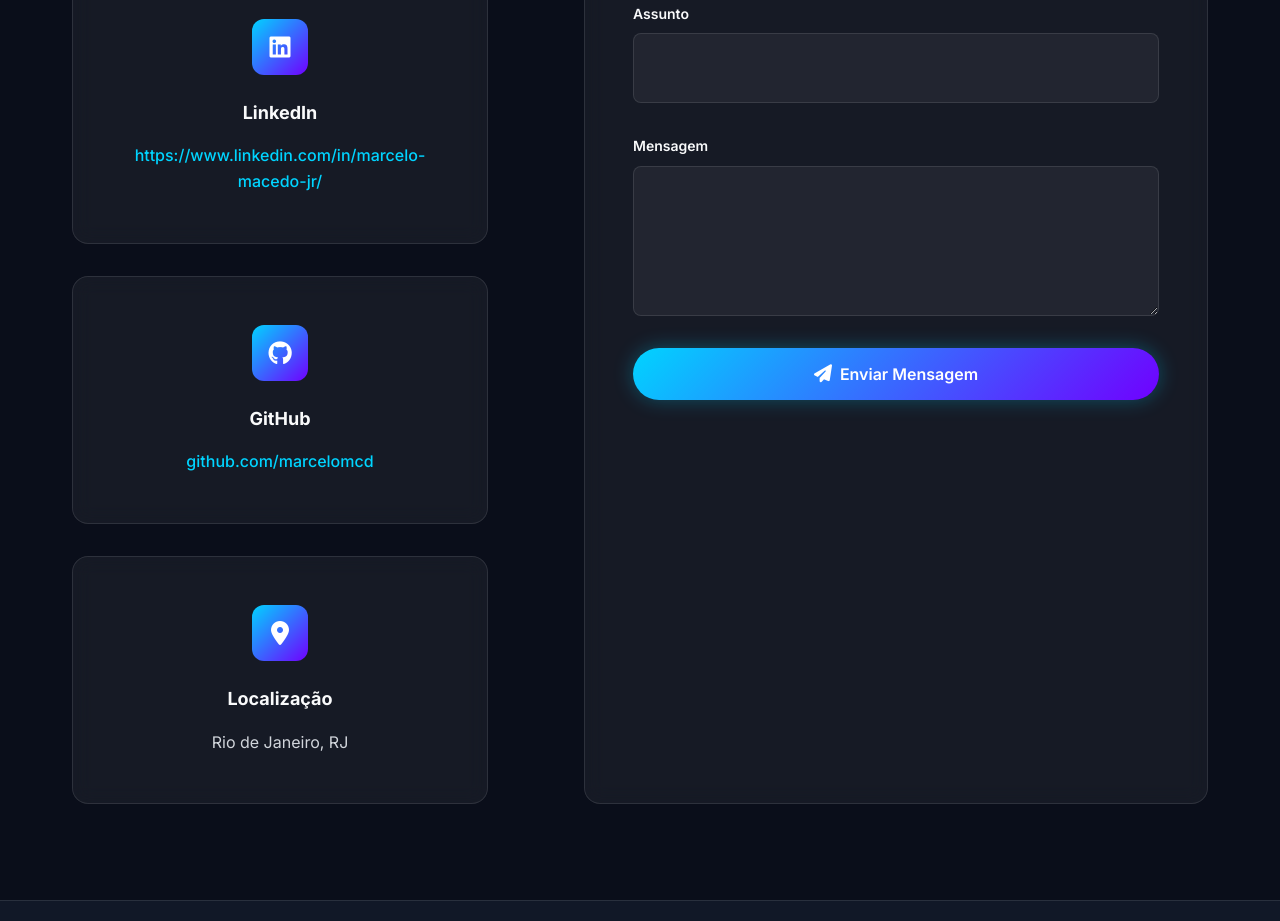
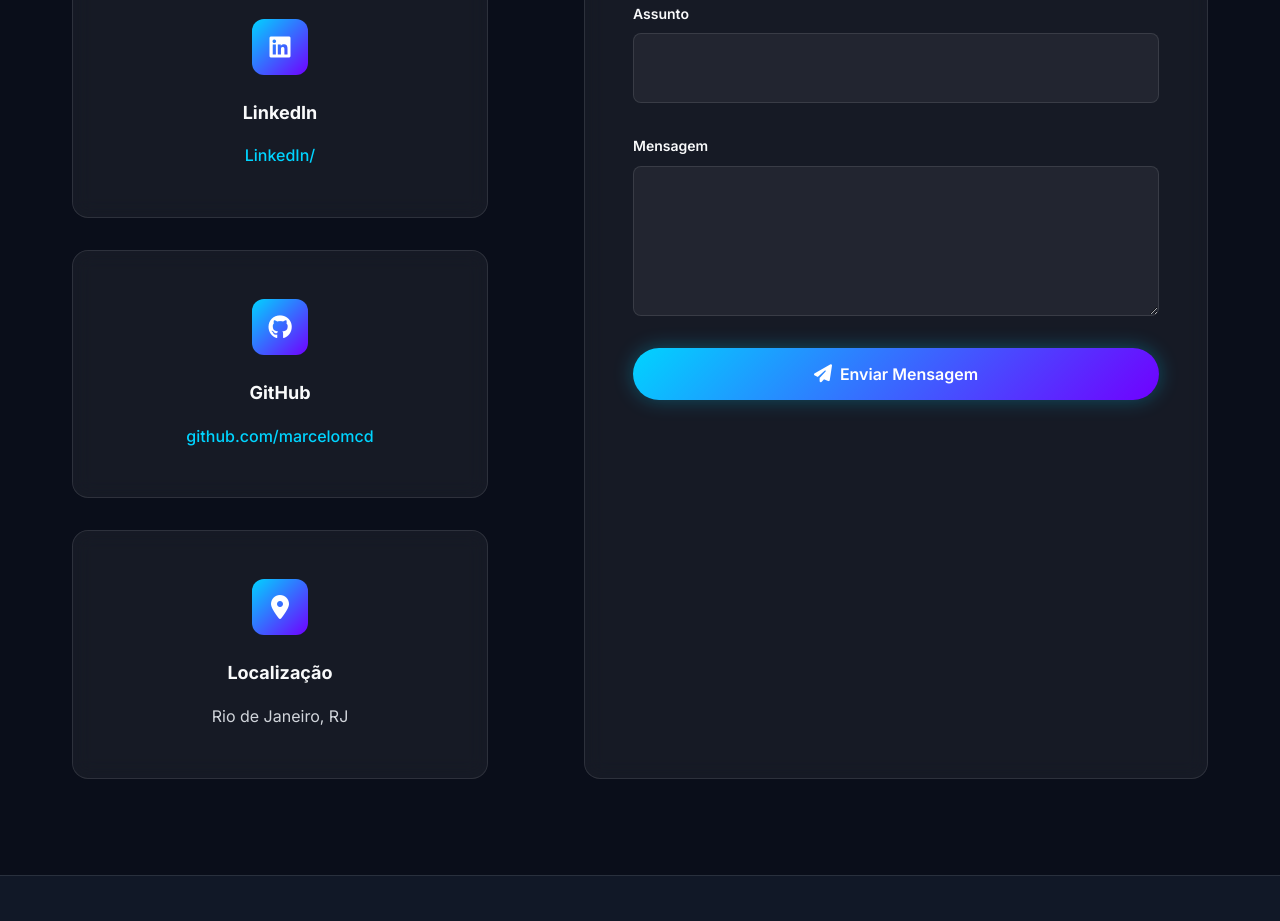
Before and after one commit to marcelomcd/marcelomcd.github.io, a website: page index.html in a window 1280 px wide. Shown: the part 9653-10574 px from the top of the page. Drawn offline with Linux system fonts and the light colour scheme.

Commit message:
Update LinkedIn link text in index.html

```diff
--- a/index.html
+++ b/index.html
@@ -849,7 +849,7 @@
                                 <i class="fab fa-linkedin"></i>
                             </div>
                             <h4 class="contact-card-title">LinkedIn</h4>
-                            <a href="https://www.linkedin.com/in/marcelo-macedo-jr/" target="_blank" class="contact-link">https://www.linkedin.com/in/marcelo-macedo-jr/</a>
+                            <a href="https://www.linkedin.com/in/marcelo-macedo-jr/" target="_blank" class="contact-link">LinkedIn/</a>
                         </div>
 
                         <div class="contact-card">
```
